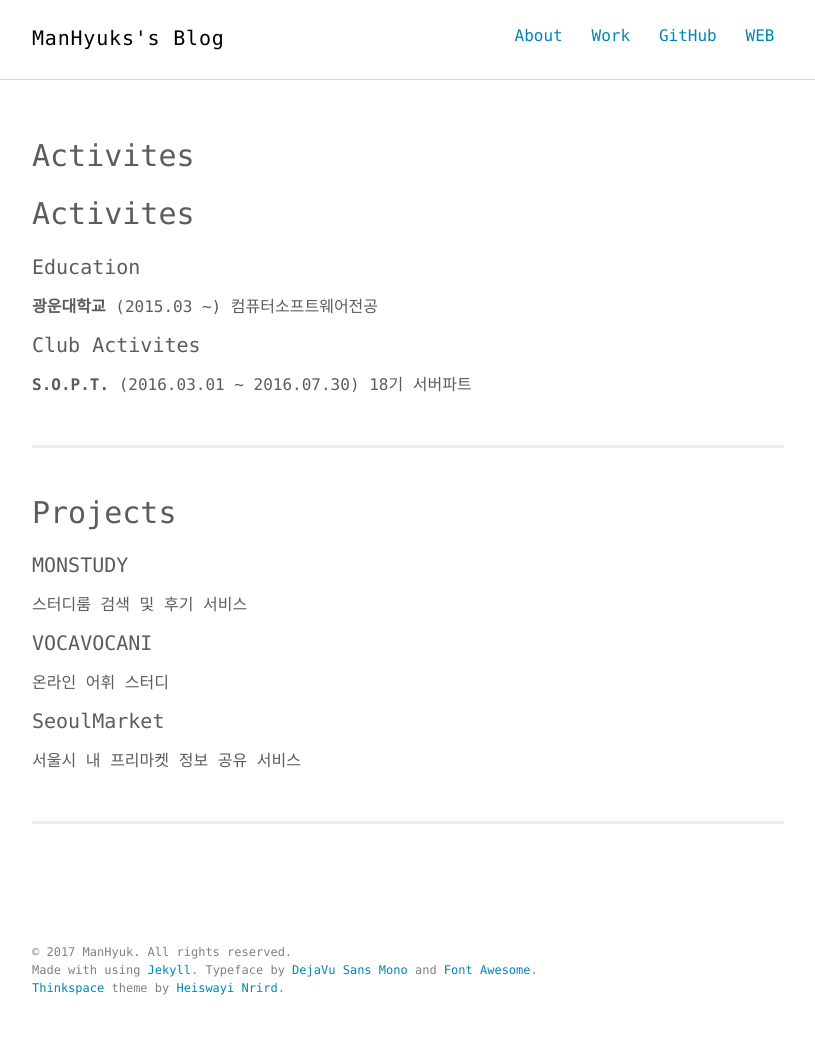
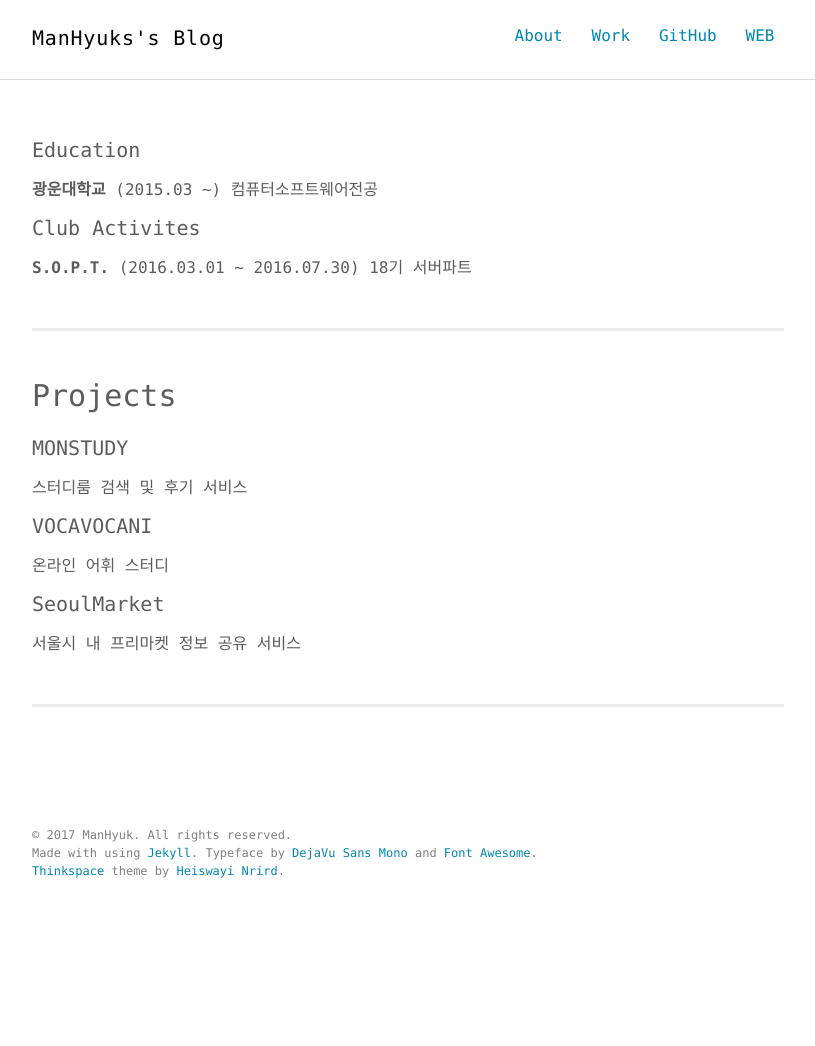
Before and after one commit to ManHyuk/ManHyuk.github.io, a Jekyll site: the page built from about.md, in a window 1280 px wide. Shown: the whole page, without its empty margins (232-1047 px from the left). Built offline with Jekyll 4.4.1, drawn with Linux system fonts in a browser that asks for light colours; our own code applies the rules of GitHub Pages for plain Markdown files; after the commit the page ends 929 px from its top, so only the background shows below that.

Commit message:
edit about.md, -3.md

```diff
--- a/about.md
+++ b/about.md
@@ -4,7 +4,6 @@
 permalink: /about/
 ---
 
-# Activites
 
 #### Education
 
```
Also changed, not shown: _posts/2017-02-20-python-coding-skill-3.md (+1 -0 lines).
